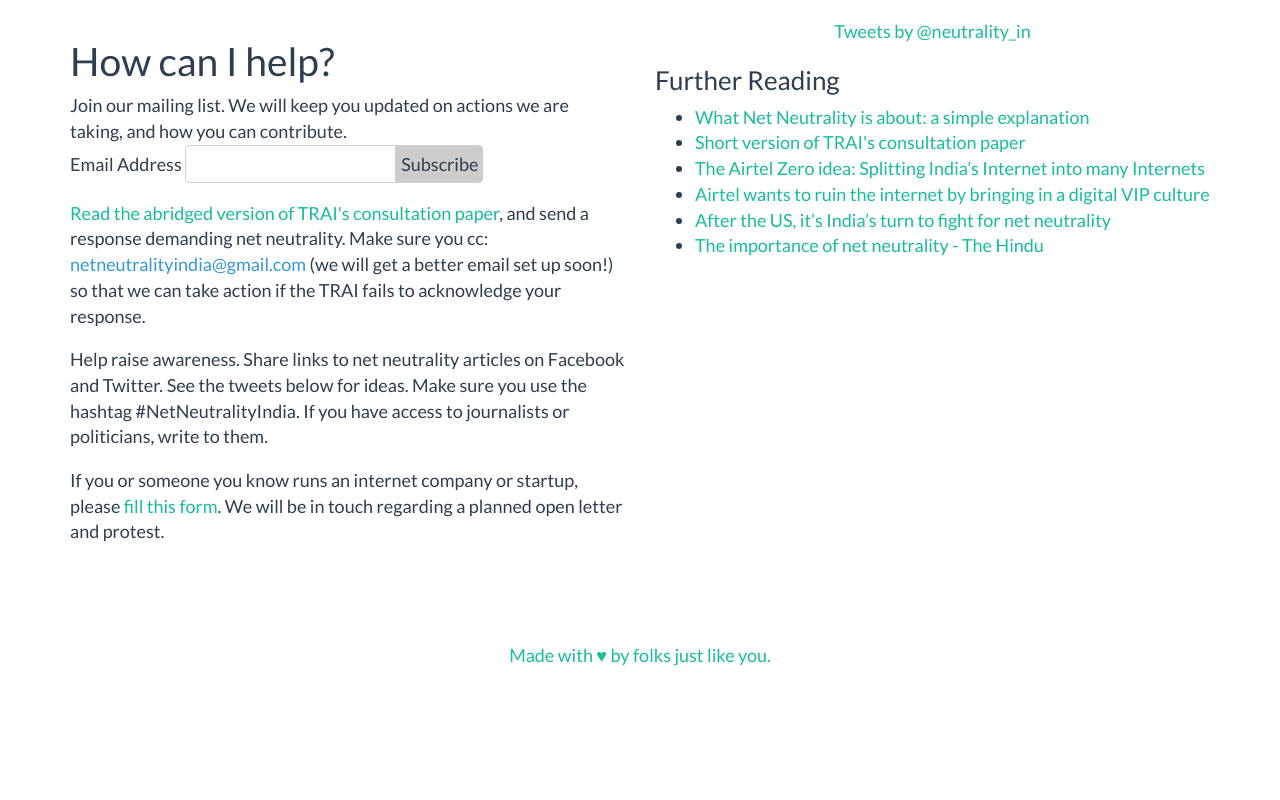
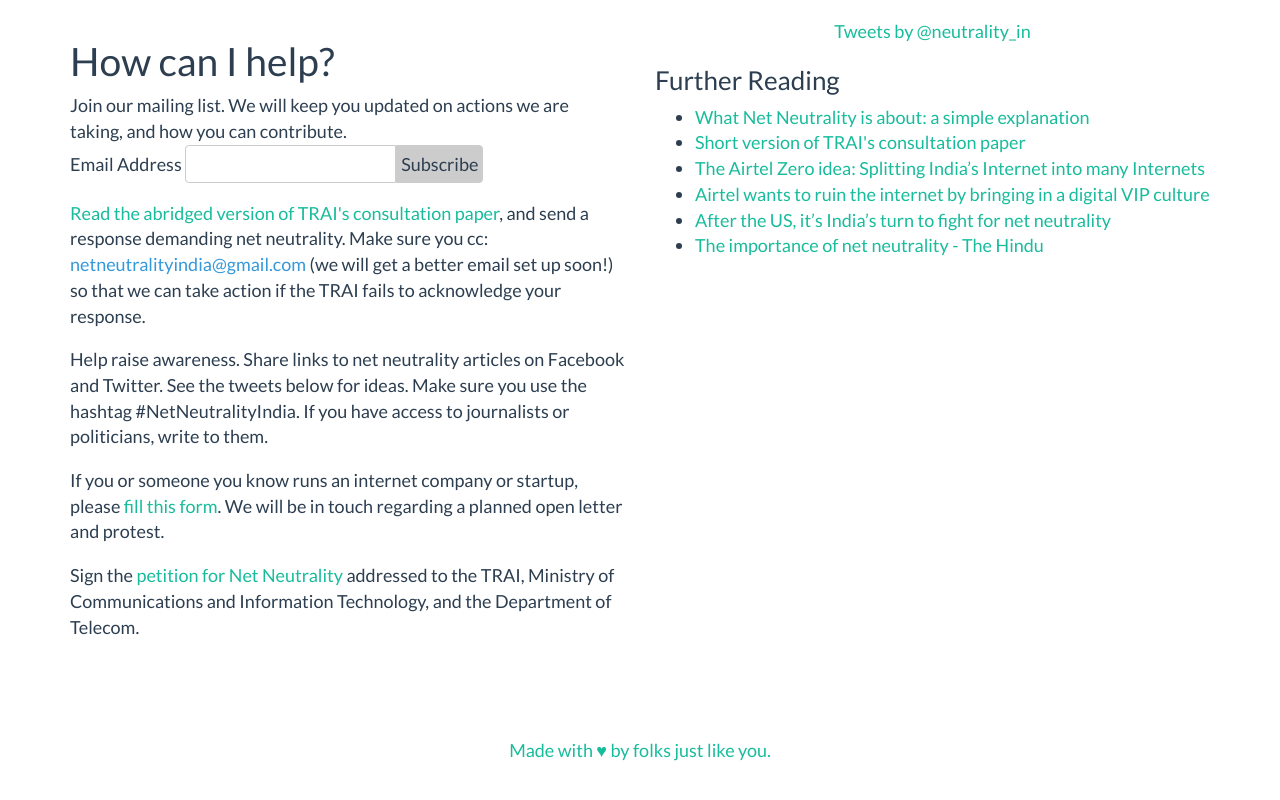
Before and after one commit to netneutrality/netneutrality.in, a website: page public/index.html in a window 1280 px wide. Shown: the part 1139-1939 px from the top of the page. Before the commit the page ends 1898 px from the top, so only its background shows below. Drawn offline with nearby package versions, Linux system fonts and the light colour scheme.

Commit message:
Adding a link to the popular petition by Sandeep Pillai.

```diff
--- a/public/index.html
+++ b/public/index.html
@@ -70,7 +70,8 @@
               <li>Help raise awareness. Share links to net neutrality articles on Facebook and Twitter.
                 See the tweets below for ideas. Make sure you use the hashtag #NetNeutralityIndia.
                 If you have access to journalists or politicians, write to them.</li>
-              <li>If you or someone you know runs an internet company or startup, please <a href="https://docs.google.com/forms/d/1lusp9OESUmEdnvaG2r5iU3-wysdIssGeIzE5OHrGb64/viewform" target="_blank">fill this form</a>. We will be in touch regarding a planned open letter and protest.</li>
+                <li>If you or someone you know runs an internet company or startup, please <a href="https://docs.google.com/forms/d/1lusp9OESUmEdnvaG2r5iU3-wysdIssGeIzE5OHrGb64/viewform" target="_blank">fill this form</a>. We will be in touch regarding a planned open letter and protest.</li>
+                <li>Sign the <a href="https://www.change.org/p/rsprasad-trai-don-t-allow-differential-pricing-of-services-let-consumers-choose-how-they-want-to-use-internet-netneutrality">petition for Net Neutrality</a> addressed to the TRAI, Ministry of Communications and Information Technology, and the Department of Telecom.</li>
             </ul>
           </div>
           <div class="col-lg-6">
```
